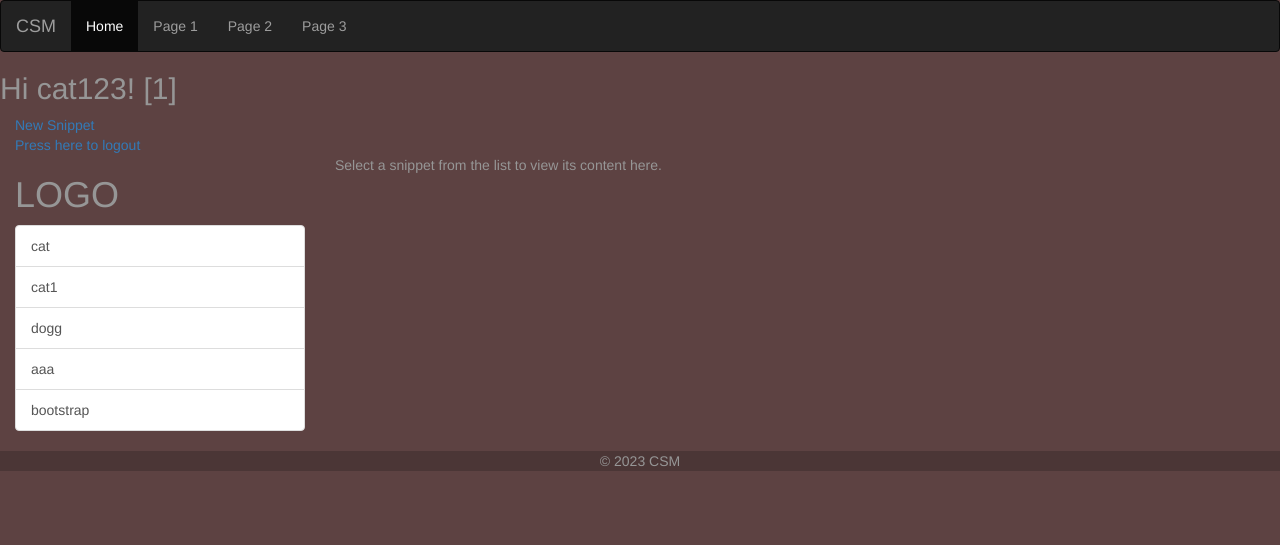
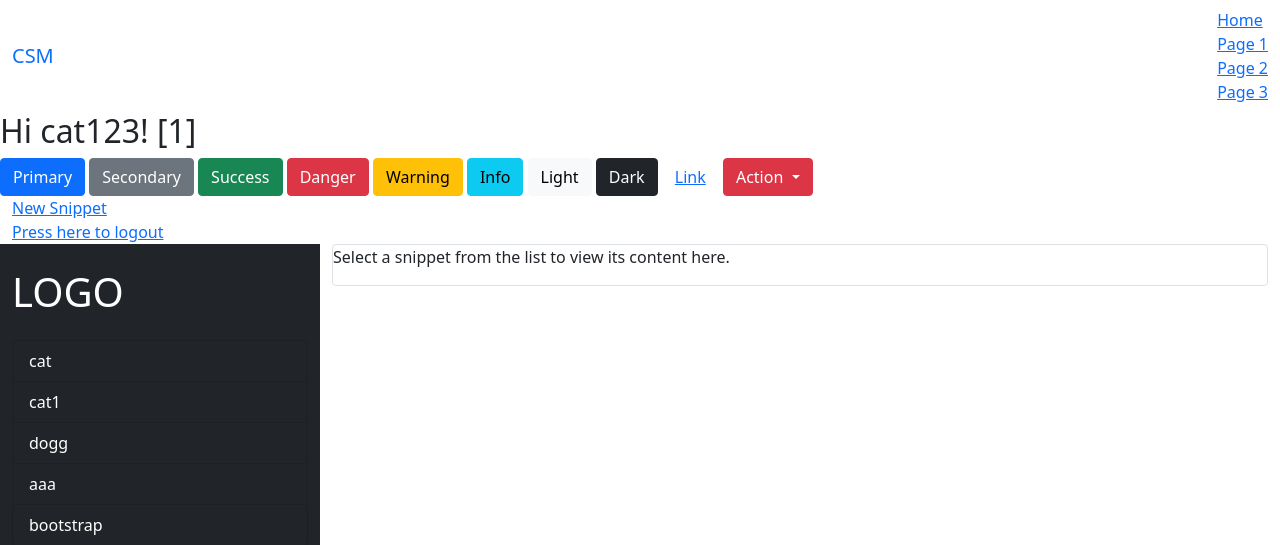
Before and after one commit to don1997/csm, a Flask app: page /dashboard in a window 1280 px wide. Shown: the top 545 px of the page. Run offline with Flask 2, Linux system fonts and the light colour scheme; a user stored in the database is signed in; data comes from the database, SQL or seed files in the repository; both versions use the stored data as it was after the commit; data that the repository does not hold is empty; some libraries are stand-ins or nearby versions.

Commit message:
New: Added bootstrap 5 css and js and comment out bootstrap 2.x in my_base.html

```diff
--- a/src/app/templates/dashboard.html
+++ b/src/app/templates/dashboard.html
@@ -10,6 +10,35 @@
 {% block main %}
 
 <h2> Hi {{ current_user.username }}! [{{current_user.id}}]</h2>
+
+<button type="button" class="btn btn-primary">Primary</button>
+<button type="button" class="btn btn-secondary">Secondary</button>
+<button type="button" class="btn btn-success">Success</button>
+<button type="button" class="btn btn-danger">Danger</button>
+<button type="button" class="btn btn-warning">Warning</button>
+<button type="button" class="btn btn-info">Info</button>
+<button type="button" class="btn btn-light">Light</button>
+<button type="button" class="btn btn-dark">Dark</button>
+
+<button type="button" class="btn btn-link">Link</button>
+
+
+
+<!-- Example single danger button -->
+<div class="btn-group">
+    <button type="button" class="btn btn-danger dropdown-toggle" data-bs-toggle="dropdown" aria-expanded="false">
+      Action
+    </button>
+    <ul class="dropdown-menu">
+      <li><a class="dropdown-item" href="#">Action</a></li>
+      <li><a class="dropdown-item" href="#">Another action</a></li>
+      <li><a class="dropdown-item" href="#">Something else here</a></li>
+      <li><hr class="dropdown-divider"></li>
+      <li><a class="dropdown-item" href="#">Separated link</a></li>
+    </ul>
+  </div>
+
+
 
    <!--BOOTSTRAP EXPERIMENT-->
    <div class="dropdown-menu">
--- a/src/app/templates/my_base.html
+++ b/src/app/templates/my_base.html
@@ -1,6 +1,9 @@
+
+<link href="https://cdn.jsdelivr.net/npm/bootstrap@5.0.2/dist/css/bootstrap.min.css" rel="stylesheet" integrity="sha384-EVSTQN3/azprG1Anm3QDgpJLIm9Nao0Yz1ztcQTwFspd3yD65VohhpuuCOmLASjC" crossorigin="anonymous">
+<script src="https://cdn.jsdelivr.net/npm/bootstrap@5.0.2/dist/js/bootstrap.bundle.min.js" integrity="sha384-MrcW6ZMFYlzcLA8Nl+NtUVF0sA7MsXsP1UyJoMp4YLEuNSfAP+JcXn/tWtIaxVXM" crossorigin="anonymous"></script>
 
 
-{% extends "bootstrap/base.html" %}
+<!--{% extends "bootstrap/base.html" %}-->
 {% import "bootstrap/wtf.html" as wtf %}
 
 
```
Also changed, not shown: src/app/database.db.
